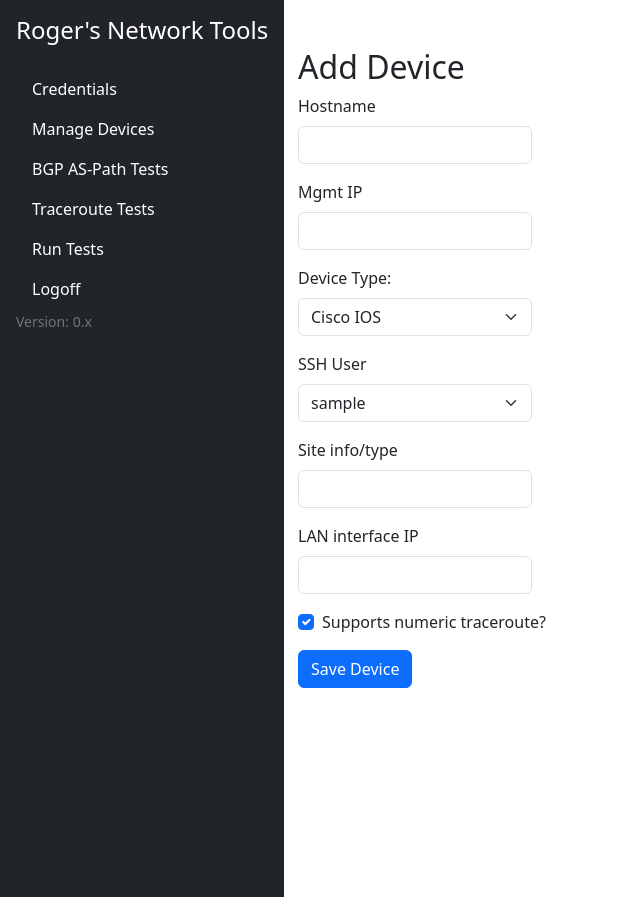
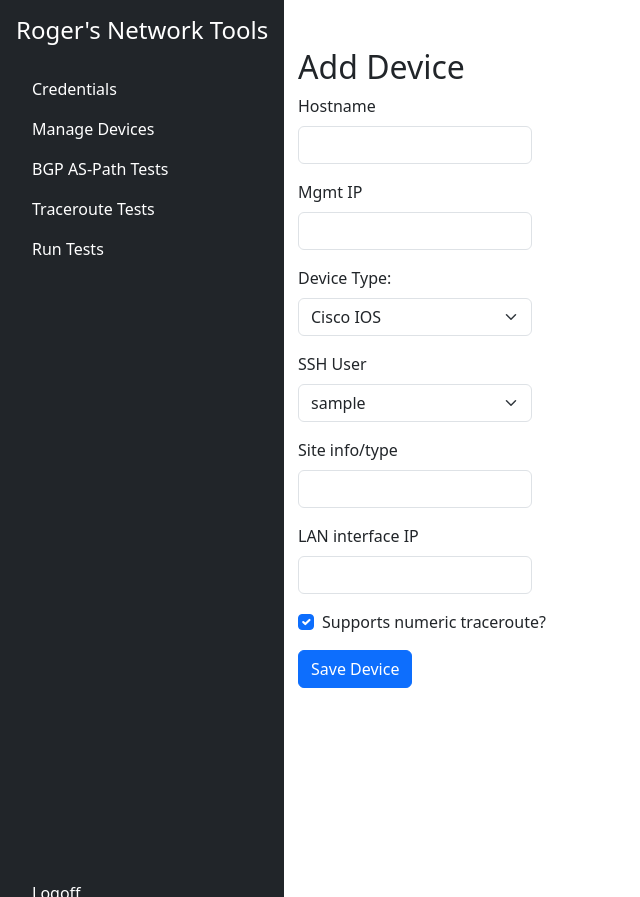
Before and after one commit to rog2054/rnt, a Flask app: page /devices/add in a window 1280 px wide. Shown: the whole page, without its empty margins (0-640 px from the left). Run offline with Flask 3, Linux system fonts and the light colour scheme; a user stored in the database is signed in; tables that the repository leaves empty hold one stand-in row (values such as "Sample post"); parts of the project's set-up code (start-up, migrations or seed data) failed here and were passed over; some libraries are stand-ins or nearby versions.

Commit message:
fix lower-sidebar item alignment

```diff
--- a/templates/sidebar.html
+++ b/templates/sidebar.html
@@ -1,5 +1,6 @@
 <nav class="sidebar bg-dark text-white p-3" style="min-width: 250px; height: 100vh;">
     <h4 class="mb-4">Roger's Network Tools</h4>
+    <div class="d-flex flex-column h-100">
         <ul class="nav flex-column">
             <li class="nav-item">
                 <a class="nav-link text-white" href="{{ url_for('credentials') }}">Credentials</a>
@@ -17,13 +18,12 @@
                 <a class="nav-link text-white" href="{{ url_for('run_tests') }}">Run Tests</a>
             </li>
         </ul>
-    <div class="mt-auto">
-        <ul class="nav flex-column">
+        <ul class="nav flex-column mt-auto">
             <li class="nav-item">
                 <a class="nav-link text-white" href="{{ url_for('logout') }}">Logoff</a>
             </li>
             <li class="nav-item">
-                <small class="text-secondary">Version: 0.{{ version }}</small>
+                <small class="text-secondary d-block ps-3">Version: 0.{{ version }}</small>
             </li>
         </ul>
     </div>
```
Lines whose indentation alone changed are shown as unchanged.
